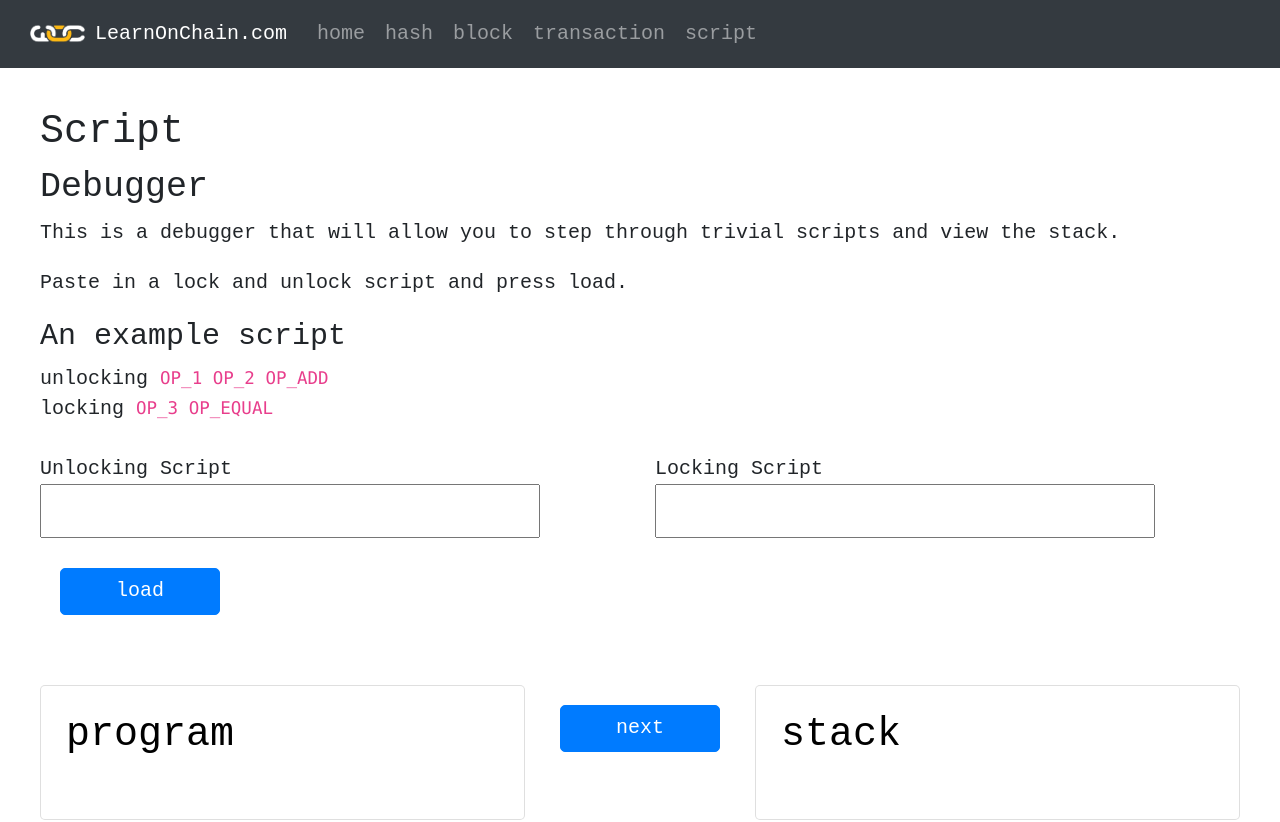
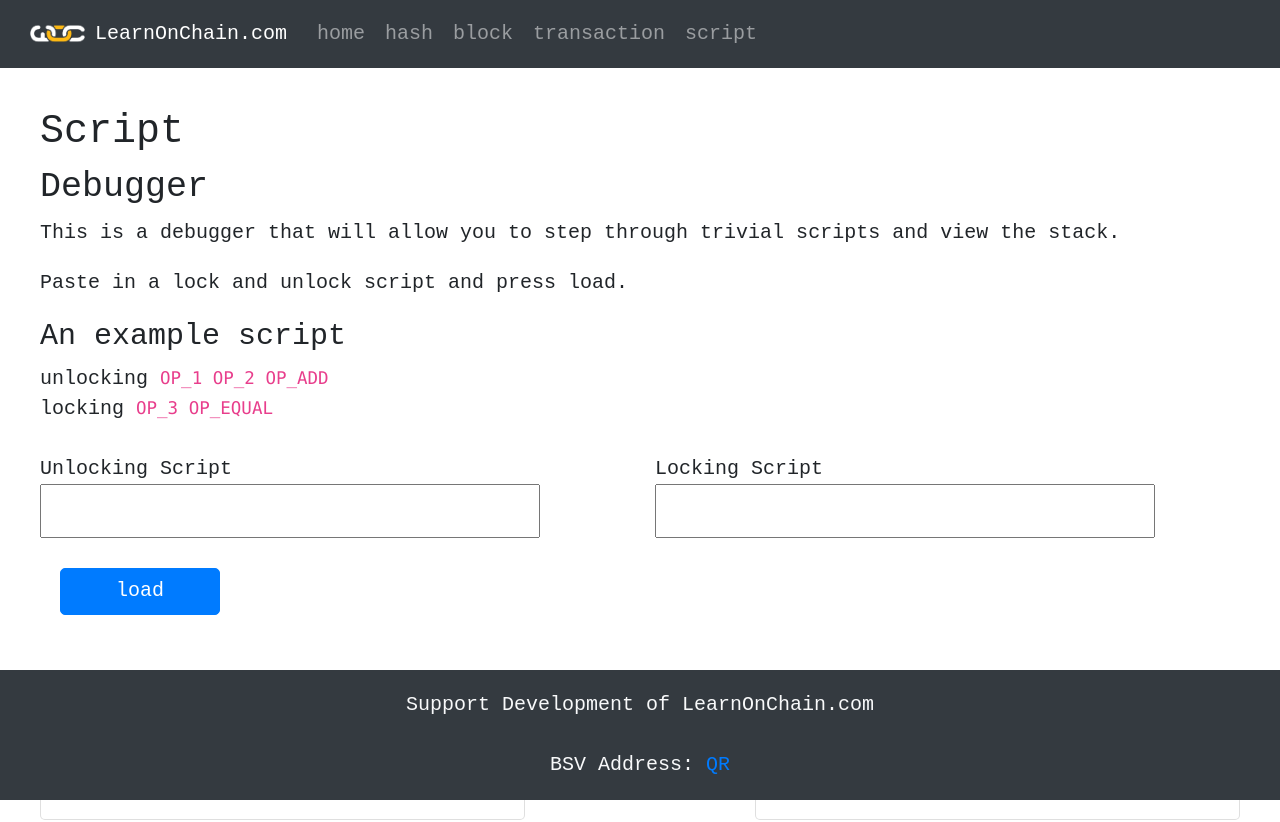
Before and after one commit to whatsonchain/learnonchain, a React (Create React App) app: page /script in a window 1280 px wide. Shown: the top 822 px of the page. Built offline with nearby package versions, Linux system fonts and the light colour scheme.

Commit message:
footer styling

```diff
--- a/src/App.css
+++ b/src/App.css
@@ -35,3 +35,5 @@
     transform: rotate(360deg);
   }
 }
+
+body { padding-bottom: 170px; }
--- a/src/Footer.js
+++ b/src/Footer.js
@@ -3,15 +3,12 @@ import React, { Component } from 'react'
 class Footer extends Component {
   render () {
     return (
-      <footer style={{ marginTop: 50 }} className='footer bg-dark text-light pt-3 pb-1 px-3'>
+      <footer style={{ marginTop: 50 }} className='footer fixed-bottom bg-dark text-light pt-3 px-3'>
         <div className='container'>
           <div className='text-center'>
             <dl id='footer.support'>Support Development of LearnOnChain.com<dd>
               <div className='text-center'>
-                <div
-                  style={{ display: 'inline-block', maxWidth: 150 }}
-                  className='text-center mb-3 word-wrap monospace'
-                >
+                <div className='text-center'>
                   <br />
                   <span className='text-center'>BSV Address: </span>
                   <a href='https://whatsonchain.com/address/bitcoincash:qq7su5mghkkamjss3g87g3eejxf8f3excuekujtlev'>
```
